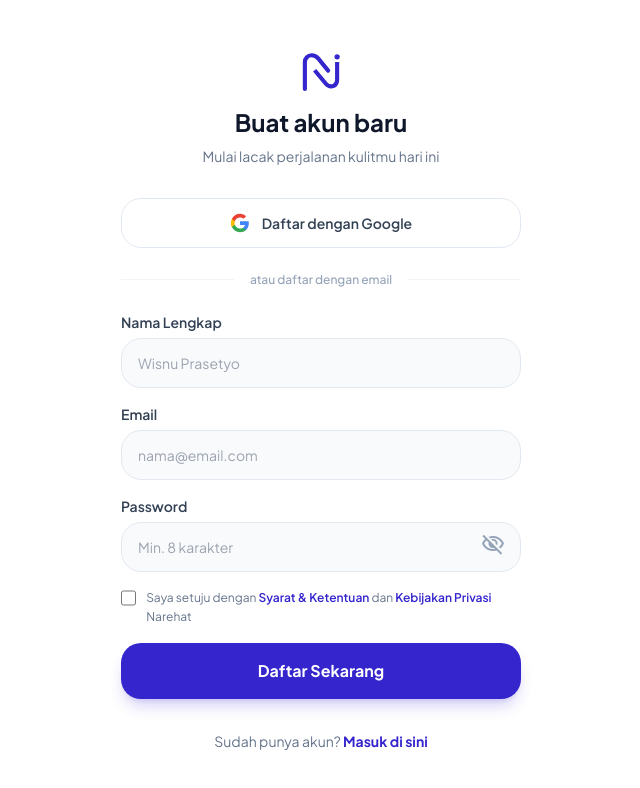
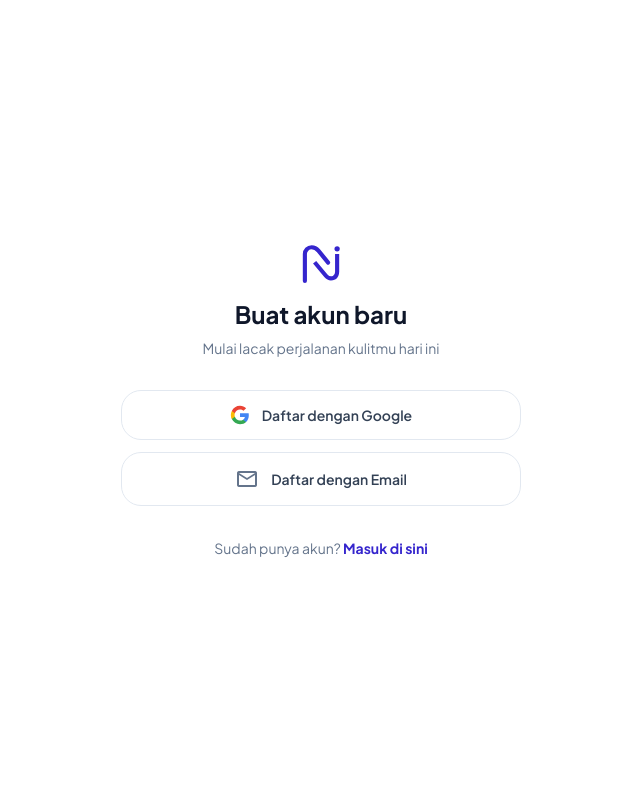
Before and after one commit to wisnuwrdh/narehat, a Next.js app: page /register in a window 1280 px wide. Shown: the top 788 px of the page, without its empty margins (319-959 px from the left). Built offline with nearby package versions, Linux system fonts and the light colour scheme.

Commit message:
feat(auth): pilihan login/register — Google button & Email button di step awal

```diff
--- a/app/(auth)/login/page.tsx
+++ b/app/(auth)/login/page.tsx
@@ -38,6 +38,7 @@ function GoogleIcon() {
 
 export default function LoginPage() {
   const router = useRouter();
+  const [step, setStep] = useState<"choose" | "email">("choose");
   const [form, setForm] = useState({ email: "", password: "" });
   const [error, setError] = useState("");
   const [loading, setLoading] = useState(false);
@@ -115,23 +116,39 @@ export default function LoginPage() {
         </div>
       )}
 
+      {step === "choose" ? (
+        <div className="space-y-3 animate-fade-in-up delay-100">
           <button
             type="button"
             onClick={handleGoogleLogin}
             disabled={googleLoading}
-        className="btn-press w-full py-3.5 bg-white border border-border-light rounded-2xl font-semibold text-sm text-slate-700 flex items-center justify-center gap-3 transition-colors hover:bg-slate-50 animate-fade-in-up delay-100 disabled:opacity-50 disabled:cursor-not-allowed"
+            className="btn-press w-full py-3.5 bg-white border border-border-light rounded-2xl font-semibold text-sm text-slate-700 flex items-center justify-center gap-3 transition-colors hover:bg-slate-50 disabled:opacity-50 disabled:cursor-not-allowed"
           >
             <GoogleIcon />
             {googleLoading ? "Menghubungkan..." : "Masuk dengan Google"}
           </button>
 
-      <div className="flex items-center gap-4 my-6 animate-fade-in-up delay-150">
-        <div className="flex-1 h-px bg-border-subtle" />
-        <span className="text-xs text-muted-light font-medium">atau masuk dengan email</span>
-        <div className="flex-1 h-px bg-border-subtle" />
+          <button
+            type="button"
+            onClick={() => { setError(""); setStep("email"); }}
+            className="btn-press w-full py-3.5 bg-white border border-border-light rounded-2xl font-semibold text-sm text-slate-700 flex items-center justify-center gap-3 transition-colors hover:bg-slate-50"
+          >
+            <span className="material-symbols-outlined text-lg text-slate-500">mail</span>
+            Masuk dengan Email
+          </button>
         </div>
+      ) : (
+        <>
+          <button
+            type="button"
+            onClick={() => { setError(""); setStep("choose"); }}
+            className="flex items-center gap-1 text-sm text-muted-light hover:text-slate-700 transition-colors mb-4 animate-fade-in-up"
+          >
+            <span className="material-symbols-outlined text-base">arrow_back</span>
+            Kembali
+          </button>
 
-      <form className="space-y-4 animate-fade-in-up delay-200" onSubmit={handleSubmit}>
+          <form className="space-y-4 animate-fade-in-up delay-100" onSubmit={handleSubmit}>
             <div>
               <label className="block text-sm font-semibold text-slate-700 mb-1.5">Email</label>
               <input
@@ -178,8 +195,10 @@ export default function LoginPage() {
               {loading ? "Masuk..." : "Masuk"}
             </button>
           </form>
+        </>
+      )}
 
-      <p className="text-center text-sm text-muted mt-8 animate-fade-in-up delay-300">
+      <p className="text-center text-sm text-muted mt-8 animate-fade-in-up delay-200">
         Belum punya akun? <Link href="/register" className="text-primary font-bold">Daftar sekarang</Link>
       </p>
     </div>
--- a/app/(auth)/register/page.tsx
+++ b/app/(auth)/register/page.tsx
@@ -39,6 +39,7 @@ function GoogleIcon() {
 
 export default function RegisterPage() {
   const router = useRouter();
+  const [step, setStep] = useState<"choose" | "email">("choose");
   const [form, setForm] = useState({ name: "", email: "", password: "", agreed: false });
   const [error, setError] = useState("");
   const [success, setSuccess] = useState("");
@@ -147,23 +148,39 @@ export default function RegisterPage() {
         </div>
       )}
 
+      {step === "choose" ? (
+        <div className="space-y-3 animate-fade-in-up delay-100">
           <button
             type="button"
             onClick={handleGoogleSignUp}
             disabled={googleLoading}
-        className="btn-press w-full py-3.5 bg-white border border-border-light rounded-2xl font-semibold text-sm text-slate-700 flex items-center justify-center gap-3 transition-colors hover:bg-slate-50 animate-fade-in-up delay-100 disabled:opacity-50 disabled:cursor-not-allowed"
+            className="btn-press w-full py-3.5 bg-white border border-border-light rounded-2xl font-semibold text-sm text-slate-700 flex items-center justify-center gap-3 transition-colors hover:bg-slate-50 disabled:opacity-50 disabled:cursor-not-allowed"
           >
             <GoogleIcon />
             {googleLoading ? "Menghubungkan..." : "Daftar dengan Google"}
           </button>
 
-      <div className="flex items-center gap-4 my-6 animate-fade-in-up delay-150">
-        <div className="flex-1 h-px bg-border-subtle" />
-        <span className="text-xs text-muted-light font-medium">atau daftar dengan email</span>
-        <div className="flex-1 h-px bg-border-subtle" />
+          <button
+            type="button"
+            onClick={() => { setError(""); setStep("email"); }}
+            className="btn-press w-full py-3.5 bg-white border border-border-light rounded-2xl font-semibold text-sm text-slate-700 flex items-center justify-center gap-3 transition-colors hover:bg-slate-50"
+          >
+            <span className="material-symbols-outlined text-lg text-slate-500">mail</span>
+            Daftar dengan Email
+          </button>
         </div>
+      ) : (
+        <>
+          <button
+            type="button"
+            onClick={() => { setError(""); setStep("choose"); }}
+            className="flex items-center gap-1 text-sm text-muted-light hover:text-slate-700 transition-colors mb-4 animate-fade-in-up"
+          >
+            <span className="material-symbols-outlined text-base">arrow_back</span>
+            Kembali
+          </button>
 
-      <form className="space-y-4 animate-fade-in-up delay-200" onSubmit={handleSubmit}>
+          <form className="space-y-4 animate-fade-in-up delay-100" onSubmit={handleSubmit}>
             <div>
               <label className="block text-sm font-semibold text-slate-700 mb-1.5">Nama Lengkap</label>
               <input
@@ -208,7 +225,7 @@ export default function RegisterPage() {
                 </button>
               </div>
             </div>
-        <label className="flex items-start gap-2.5 cursor-pointer animate-fade-in-up delay-200">
+            <label className="flex items-start gap-2.5 cursor-pointer">
               <input
                 type="checkbox"
                 checked={form.agreed}
@@ -223,13 +240,15 @@ export default function RegisterPage() {
             <button
               type="submit"
               disabled={loading || !!success}
-          className="btn-press w-full py-4 bg-primary text-white font-bold rounded-2xl hover:bg-primary/90 transition-colors shadow-lg shadow-primary/20 animate-fade-in-up delay-200 disabled:opacity-50 disabled:cursor-not-allowed"
+              className="btn-press w-full py-4 bg-primary text-white font-bold rounded-2xl hover:bg-primary/90 transition-colors shadow-lg shadow-primary/20 disabled:opacity-50 disabled:cursor-not-allowed"
             >
               {loading ? "Mendaftarkan..." : "Daftar Sekarang"}
             </button>
           </form>
+        </>
+      )}
 
-      <p className="text-center text-sm text-muted mt-8 animate-fade-in-up delay-300">
+      <p className="text-center text-sm text-muted mt-8 animate-fade-in-up delay-200">
         Sudah punya akun? <Link href="/login" className="text-primary font-bold">Masuk di sini</Link>
       </p>
     </div>
```
Lines whose indentation alone changed are shown as unchanged.
